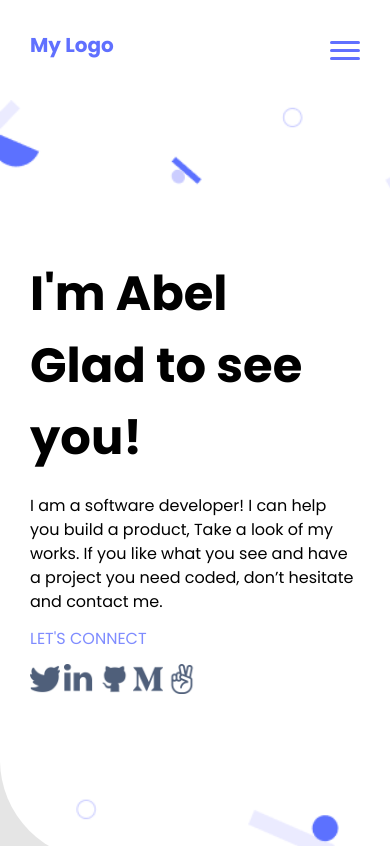
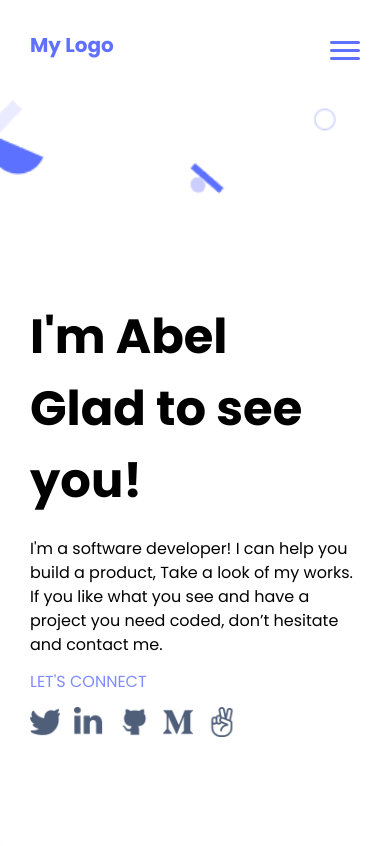
Before and after one commit to abelagza/mobile_version_skeleton, a website: page index.html in a window 390 px wide. Shown: the top 846 px of the page. Drawn offline with Linux system fonts and the light colour scheme.

Commit message:
Fixed linter errors

```diff
--- a/index.html
+++ b/index.html
@@ -33,7 +33,7 @@
     </div>
 
     <div class="text">
-        <p>I am a software developer! I can help you build a product,
+        <p>I'm a software developer! I can help you build a product,
             Take a look of my works. If you like what you see and have a project you need coded, don’t hesitate and contact me.</p>
     </div>
 
--- a/style.css
+++ b/style.css
@@ -64,7 +64,7 @@ html {
   }
 
   #body {
-    height: 90vh;
+    height: 100vh;
     background-repeat: no-repeat;
     background-color: white;
     border-bottom-left-radius: 100px;
@@ -101,6 +101,7 @@ html {
   #body .icons .icon {
     width: 30px;
     height: 30px;
+    margin-right: 10px;
   }
 
   #projects1 {
```
